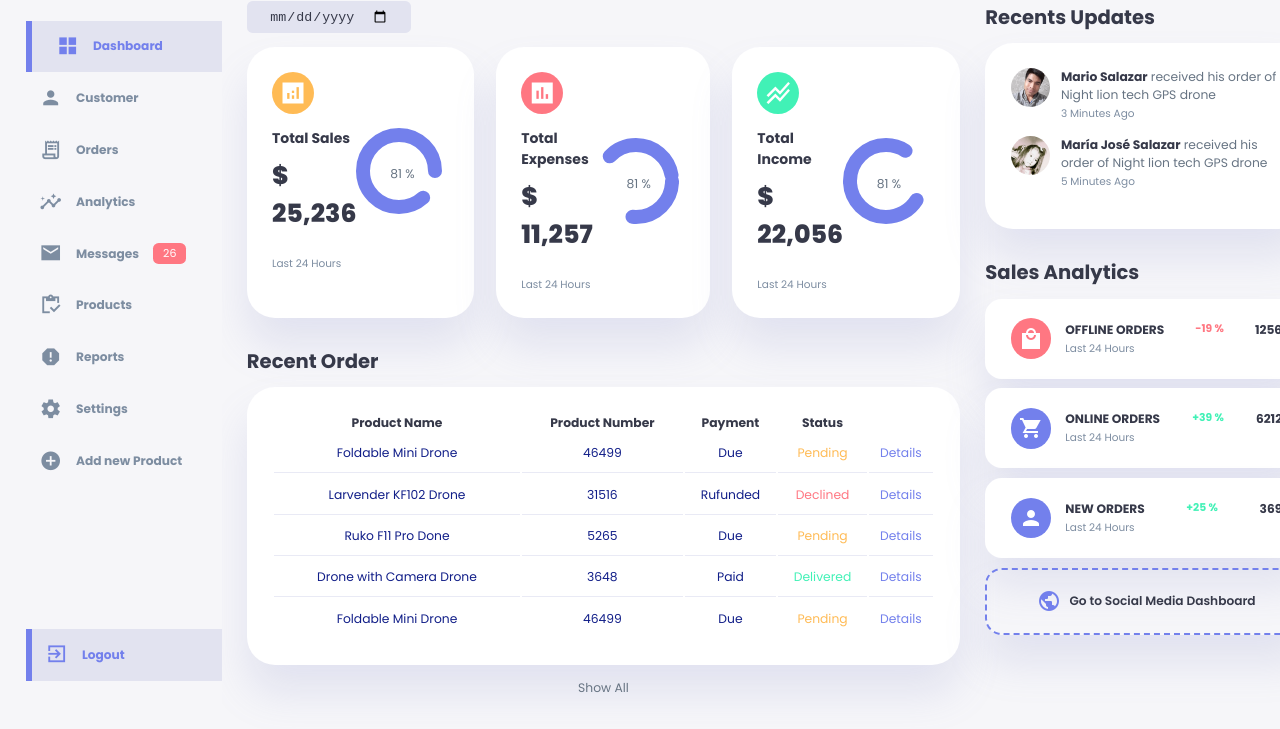
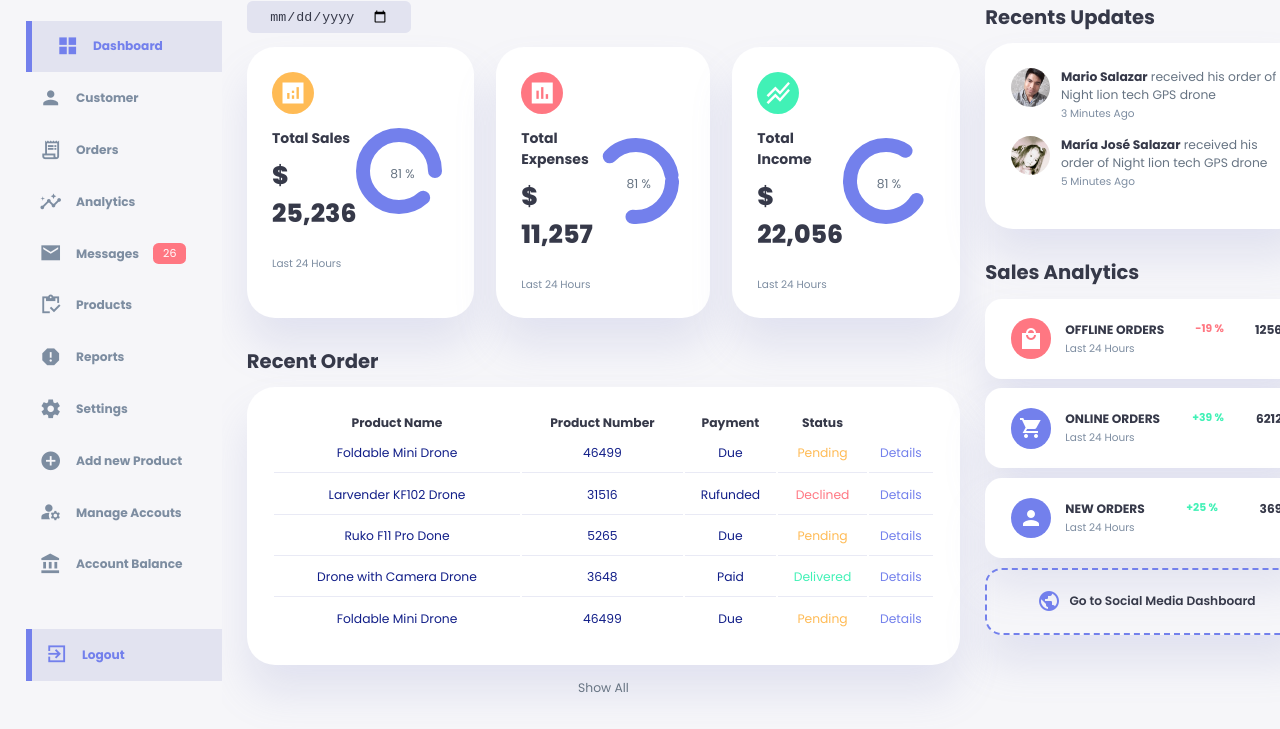
Before and after one commit to MarioUTN/salazarmario, a plain HTML site: page dashboard/index.html in a window 1280 px wide. Shown: the part 71-800 px from the top of the page. Drawn offline with Linux system fonts and the light colour scheme.

Commit message:
Update By Salazar mario

```diff
--- a/dashboard/index.html
+++ b/dashboard/index.html
@@ -80,6 +80,18 @@
                         add_circle
                     </span>
                     <h3>Add new Product</h3>
+                </a>
+                <a href="#">
+                    <span class="material-icons-sharp">
+                        manage_accounts
+                    </span>
+                    <h3>Manage Accouts</h3>
+                </a>
+                <a href="#">
+                    <span class="material-icons-sharp">
+                        account_balance
+                    </span>
+                    <h3>Account Balance</h3>
                 </a>
                 <a class="logout" href="#">
                     <span class="material-icons-sharp">
```
